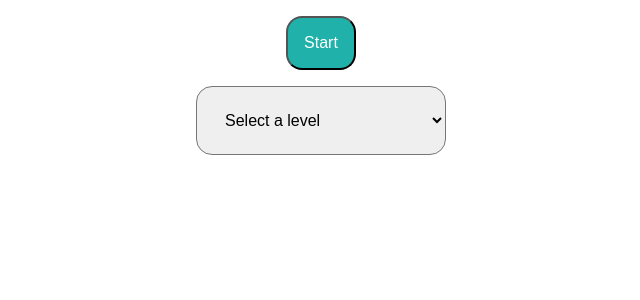
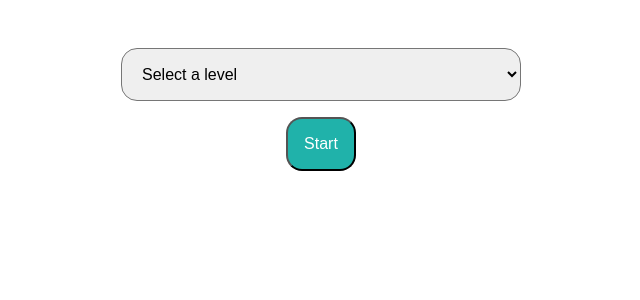
Before and after one commit to ChangmoSung/DWMT-metronome, a React (Create React App) app: page / in a window 1280 px wide. Shown: the top 300 px of the page, without its empty margins (319-959 px from the left). Built offline with nearby package versions, Linux system fonts and the light colour scheme.

Commit message:
change position of select

```diff
--- a/src/App.css
+++ b/src/App.css
@@ -189,10 +189,10 @@ input::-moz-focus-inner {
 
 select {
   display: block;
-  margin: 0 auto;
-  padding: 1.5rem;
+  margin: 3rem auto 0;
+  padding: 1rem;
   border-radius: 1rem;
-  width: 250px;
+  width: 25rem;
 }
 
 .questions,
--- a/src/App.js
+++ b/src/App.js
@@ -60,6 +60,15 @@ const App = () => {
         <source src={sound}></source>
       </audio>
 
+      {questions.length <= 0 && !gameOver && (
+        <select onChange={(e) => setLevel(e.target.value)}>
+          <option value="">Select a level</option>
+          <option value="easy">Easy</option>
+          <option value="normal">Normal</option>
+          <option value="hard">Hard</option>
+        </select>
+      )}
+
       <button
         className="startOrReplayButton"
         onClick={
@@ -79,15 +88,6 @@ const App = () => {
         {questions.length ? "Replay" : "Start"}
       </button>
 
-      {questions.length <= 0 && !gameOver && (
-        <select onChange={(e) => setLevel(e.target.value)}>
-          <option value="">Select a level</option>
-          <option value="easy">Easy</option>
-          <option value="normal">Normal</option>
-          <option value="hard">Hard</option>
-        </select>
-      )}
-
       {gameOver ? (
         <Result
           countsToShow={countsToShow}
```
